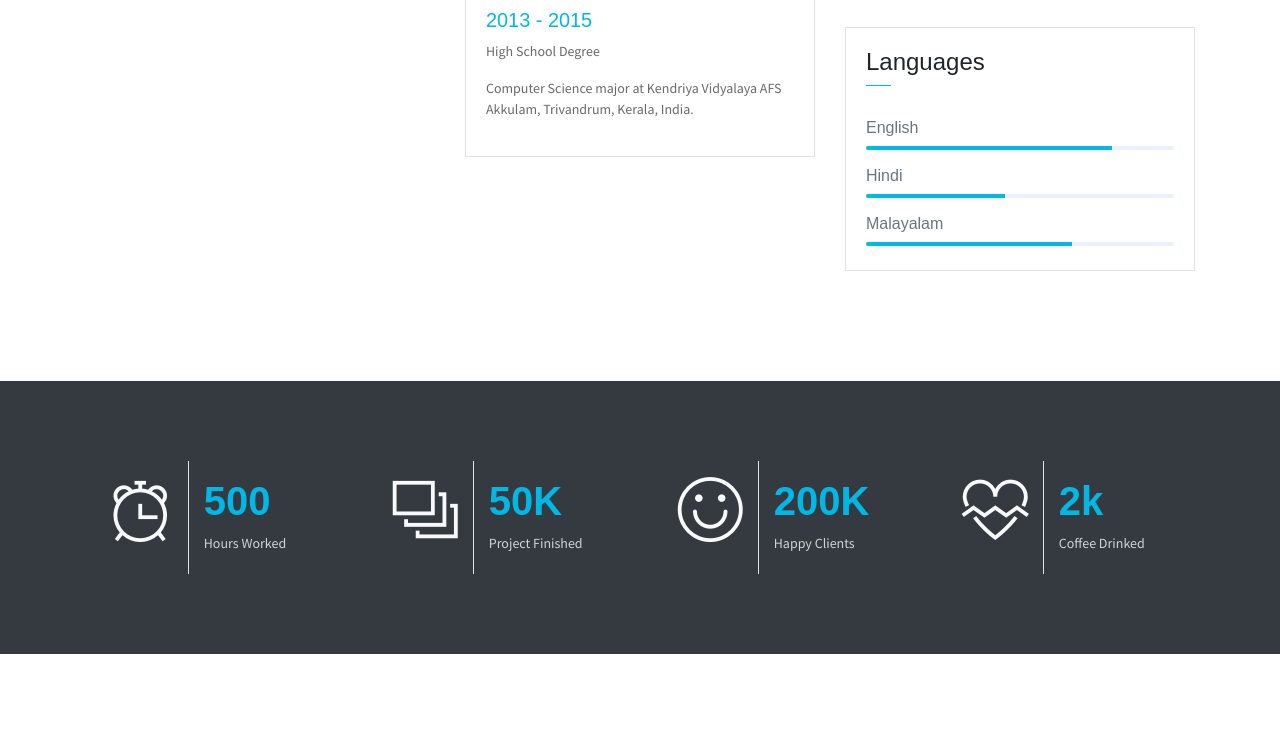
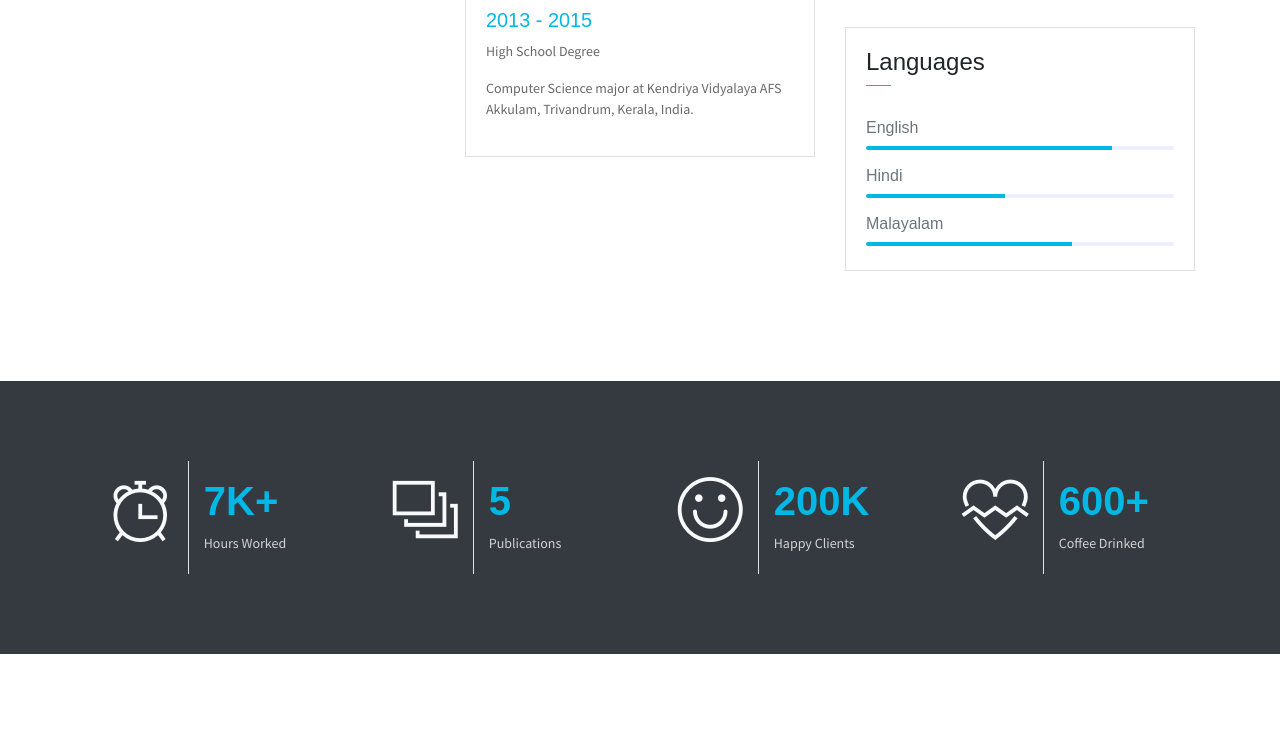
Before and after one commit to skmidhun09/skmidhun09.github.io, a website: page docs/index.html in a window 1280 px wide. Shown: the part 1772-2503 px from the top of the page. Drawn offline with Linux system fonts and the light colour scheme; some packages are replaced by stand-ins of ours.

```diff
--- a/docs/index.html
+++ b/docs/index.html
@@ -246,7 +246,7 @@
                             <div class="m-auto"><i class="ti-alarm-clock icon-xl"></i></div>
                         </div>
                         <div class="col-7 text-left py-3">
-                            <h1 class="text-danger font-weight-bold font40">500</h1>
+                            <h1 class="text-danger font-weight-bold font40">7K+</h1>
                             <p class="text-light mb-1">Hours Worked</p>
                         </div>
                     </div>
@@ -257,8 +257,8 @@
                             <div class="m-auto"><i class="ti-layers-alt icon-xl"></i></div>
                         </div>
                         <div class="col-7 text-left py-3">
-                            <h1 class="text-danger font-weight-bold font40">50K</h1>
-                            <p class="text-light mb-1">Project Finished</p>
+                            <h1 class="text-danger font-weight-bold font40">5</h1>
+                            <p class="text-light mb-1">Publications</p>
                         </div>
                     </div>
                 </div>
@@ -279,7 +279,7 @@
                             <div class="m-auto"><i class="ti-heart-broken icon-xl"></i></div>
                         </div>
                         <div class="col-7 text-left py-3">
-                            <h1 class="text-danger font-weight-bold font40">2k</h1>
+                            <h1 class="text-danger font-weight-bold font40">600+</h1>
                             <p class="text-light mb-1">Coffee Drinked</p>
                         </div>
                     </div>
```
Also changed, not shown: docs/assets/css/johndoe.css.
